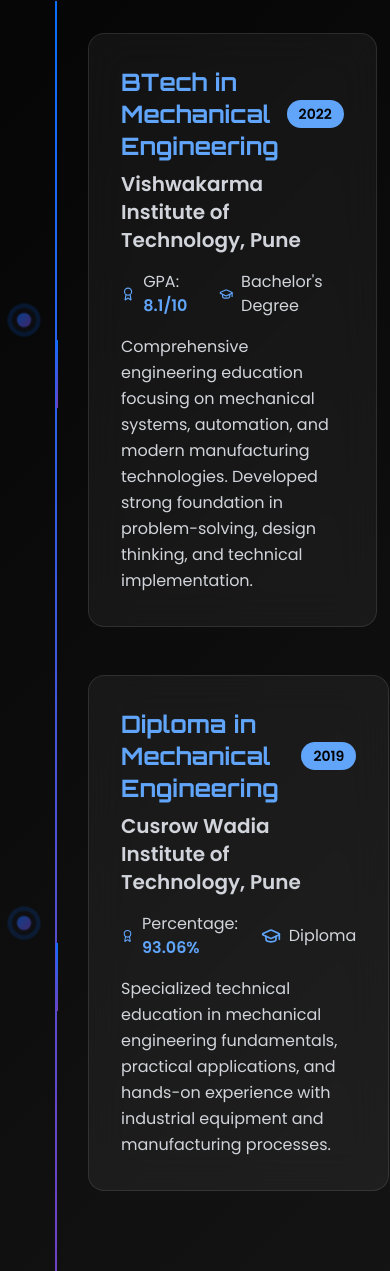
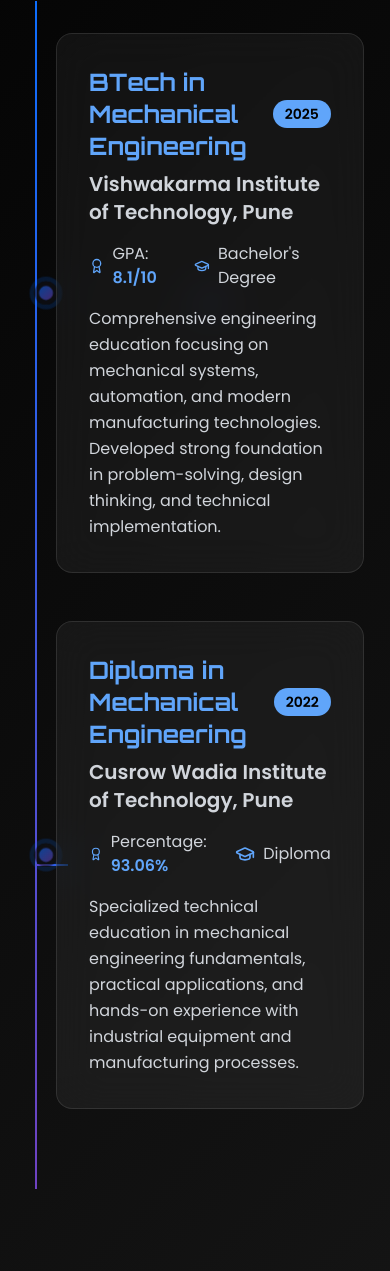
Before and after one commit to nishirajmane/NishirajAIEngineer, a plain HTML site: page education.html in a window 390 px wide. Shown: the part 607-1878 px from the top of the page. Drawn offline with nearby package versions, Linux system fonts and the light colour scheme.

Commit message:
Update Twitter links sitewide, timeline transitions, and project button navigation

```diff
--- a/education.html
+++ b/education.html
@@ -104,6 +104,7 @@
                         <div class="timeline-dot"></div>
                         <div class="timeline-line"></div>
                     </div>
+                    <div class="timeline-connector"></div>
                     <div class="timeline-content">
                         <div class="glass-card p-8">
                             <div class="mb-4">
@@ -112,7 +113,7 @@
                                         BTech in Mechanical Engineering
                                     </h3>
                                     <span class="bg-blue-400 text-black px-3 py-1 rounded-full text-sm font-semibold">
-                                        2022
+                                        2025
                                     </span>
                                 </div>
                                 <p class="text-xl text-gray-300 font-semibold">
@@ -146,6 +147,7 @@
                         <div class="timeline-dot"></div>
                         <div class="timeline-line"></div>
                     </div>
+                    <div class="timeline-connector"></div>
                     <div class="timeline-content">
                         <div class="glass-card p-8">
                             <div class="mb-4">
@@ -154,7 +156,7 @@
                                         Diploma in Mechanical Engineering
                                     </h3>
                                     <span class="bg-blue-400 text-black px-3 py-1 rounded-full text-sm font-semibold">
-                                        2019
+                                        2022
                                     </span>
                                 </div>
                                 <p class="text-xl text-gray-300 font-semibold">
@@ -347,7 +349,7 @@
                     translate into real-world solutions.
                 </p>
                 <div class="flex flex-col sm:flex-row gap-4 justify-center">
-                    <a href="index.html#projects" class="cta-button primary">
+                    <a href="projects.html" class="cta-button primary">
                         <i data-lucide="folder-open" class="w-5 h-5 mr-2"></i>
                         View Projects
                     </a>
@@ -370,7 +372,7 @@
                 <a href="https://www.linkedin.com/in/nishiraj-mane" target="_blank" class="social-link">
                     <i data-lucide="linkedin" class="w-6 h-6"></i>
                 </a>
-                <a href="https://twitter.com/nishirajmane" target="_blank" class="social-link">
+                <a href="https://x.com/ManeNishiraj?t=Q4eXbnrEgs_PCmOUXtHMaA&s=09" target="_blank" class="social-link">
                     <i data-lucide="twitter" class="w-6 h-6"></i>
                 </a>
             </div>
--- a/script.js
+++ b/script.js
@@ -14,6 +14,7 @@
     initializeIcons();
     initializeAOS();
     initializeTechModal();
+    initializeTimelineObserver();
 
     console.log('Portfolio initialization complete');
 });
@@ -390,9 +391,8 @@
                 AOS.init({
                     duration: 800,
                     easing: 'ease-in-out',
-                    once: true,
-                    offset: 100,
-                    disable: 'mobile' // Disable on mobile for better performance
+                    once: false,
+                    offset: 100
                 });
                 console.log('AOS initialized successfully');
             } catch (error) {
@@ -833,3 +833,21 @@
 
     console.log('Tech modal initialized successfully');
 }
+
+// Custom Intersection Observer for timeline-item transitions
+function initializeTimelineObserver() {
+    const items = document.querySelectorAll('.timeline-item');
+    if (!items.length) return;
+    const observer = new window.IntersectionObserver((entries) => {
+        entries.forEach(entry => {
+            if (entry.isIntersecting) {
+                entry.target.classList.add('visible');
+            } else {
+                entry.target.classList.remove('visible');
+            }
+        });
+    }, {
+        threshold: 0.2
+    });
+    items.forEach(item => observer.observe(item));
+}
--- a/styles.css
+++ b/styles.css
@@ -1066,43 +1066,50 @@
 
 /* Tech Stack Modal Styles */
 .tech-modal {
+    display: none;
     position: fixed;
+    z-index: 50;
+    left: 0;
     top: 0;
-    left: 0;
-    width: 100%;
-    height: 100%;
-    background: rgba(0, 0, 0, 0.8);
-    backdrop-filter: blur(10px);
-    z-index: 1000;
-    display: flex;
+    width: 100vw;
+    height: 100vh;
+    background: rgba(0, 0, 0, 0.7);
     align-items: center;
     justify-content: center;
+    transition: opacity 0.4s cubic-bezier(.4, 0, .2, 1);
     opacity: 0;
-    visibility: hidden;
-    transition: all 0.3s ease;
 }
 
 .tech-modal.show {
+    display: flex;
     opacity: 1;
-    visibility: visible;
 }
 
 .tech-modal-content {
-    background: rgba(15, 15, 15, 0.95);
-    backdrop-filter: blur(20px);
-    border: 1px solid rgba(13, 110, 253, 0.3);
-    border-radius: 20px;
-    max-width: 600px;
-    width: 90%;
-    max-height: 80vh;
+    background: rgba(30, 32, 40, 0.98);
+    border-radius: 18px;
+    box-shadow: 0 8px 40px rgba(13, 110, 253, 0.18);
+    padding: 2.5rem 2rem;
+    min-width: 320px;
+    max-width: 95vw;
+    max-height: 90vh;
     overflow-y: auto;
-    transform: scale(0.8) translateY(50px);
-    transition: all 0.3s ease;
-    box-shadow: 0 25px 50px rgba(0, 0, 0, 0.5);
-}
-
+    transform: scale(0.92) translateY(40px);
+    opacity: 0;
+    transition: opacity 0.4s cubic-bezier(.4, 0, .2, 1), transform 0.4s cubic-bezier(.4, 0, .2, 1);
+}
+
+.tech-modal.show .tech-modal-content,
 .tech-modal-content.show {
+    opacity: 1;
     transform: scale(1) translateY(0);
+}
+
+@media (max-width: 600px) {
+    .tech-modal-content {
+        padding: 1.2rem 0.5rem;
+        min-width: 90vw;
+    }
 }
 
 .tech-modal-header {
@@ -1353,9 +1360,10 @@
 }
 
 /* Education Timeline Styles */
+/* --- Timeline Layout Fix: No Overlap, Centered Line, Connectors --- */
 .education-timeline {
     position: relative;
-    max-width: 800px;
+    max-width: 900px;
     margin: 0 auto;
     padding: 2rem 0;
 }
@@ -1369,13 +1377,26 @@
     width: 2px;
     background: linear-gradient(135deg, #0d6efd 0%, #6f42c1 100%);
     transform: translateX(-50%);
+    z-index: 0;
 }
 
 .timeline-item {
     position: relative;
+    display: flex;
+    justify-content: flex-start;
+    align-items: center;
+    min-height: 220px;
     margin-bottom: 3rem;
-    display: flex;
-    align-items: center;
+    z-index: 1;
+    opacity: 0;
+    transform: translateY(40px) scale(0.98);
+    transition: opacity 0.6s cubic-bezier(.4, 0, .2, 1), transform 0.6s cubic-bezier(.4, 0, .2, 1);
+}
+
+.timeline-item[data-aos],
+.timeline-item.visible {
+    opacity: 1;
+    transform: translateY(0) scale(1);
 }
 
 .timeline-item:nth-child(odd) {
@@ -1387,9 +1408,16 @@
 }
 
 .timeline-marker {
-    position: relative;
-    z-index: 10;
-    flex-shrink: 0;
+    position: absolute;
+    left: 50%;
+    top: 50%;
+    transform: translate(-50%, -50%);
+    z-index: 2;
+    display: flex;
+    flex-direction: column;
+    align-items: center;
+    justify-content: center;
+    min-width: 40px;
 }
 
 .timeline-dot {
@@ -1400,22 +1428,93 @@
     border: 4px solid rgba(15, 15, 15, 0.95);
     box-shadow: 0 0 0 4px rgba(13, 110, 253, 0.3);
     animation: pulse 2s infinite;
+    z-index: 3;
 }
 
 .timeline-line {
+    display: none;
+    /* Hide the old vertical line inside items */
+}
+
+/* Horizontal connector from center line to card */
+.timeline-connector {
     position: absolute;
-    top: 20px;
+    top: 50%;
+    width: 50px;
+    height: 2px;
+    background: linear-gradient(90deg, #0d6efd 0%, #6f42c1 100%);
+    z-index: 1;
+}
+
+.timeline-item:nth-child(odd) .timeline-connector {
     left: 50%;
-    width: 2px;
-    height: calc(100% + 3rem);
-    background: linear-gradient(135deg, #0d6efd 0%, #6f42c1 100%);
-    transform: translateX(-50%);
+    transform: translateY(-50%);
+}
+
+.timeline-item:nth-child(even) .timeline-connector {
+    right: 50%;
+    transform: translateY(-50%) scaleX(-1);
 }
 
 .timeline-content {
-    flex: 1;
-    margin: 0 2rem;
-    max-width: 400px;
+    position: relative;
+    flex: 0 0 48%;
+    max-width: 48%;
+    margin: 0;
+    display: flex;
+    align-items: center;
+    z-index: 2;
+}
+
+.timeline-item:nth-child(odd) .timeline-content {
+    margin-left: 60px;
+    justify-content: flex-start;
+}
+
+.timeline-item:nth-child(even) .timeline-content {
+    margin-right: 60px;
+    justify-content: flex-end;
+}
+
+@media (max-width: 900px) {
+    .timeline-content {
+        max-width: 90%;
+        flex-basis: 90%;
+    }
+
+    .timeline-item:nth-child(odd) .timeline-content,
+    .timeline-item:nth-child(even) .timeline-content {
+        margin-left: 0;
+        margin-right: 0;
+    }
+}
+
+@media (max-width: 768px) {
+    .education-timeline::before {
+        left: 12px;
+    }
+
+    .timeline-item {
+        flex-direction: row !important;
+        min-height: 160px;
+    }
+
+    .timeline-marker {
+        left: 12px;
+        transform: translateY(-50%);
+    }
+
+    .timeline-content {
+        max-width: 90%;
+        flex-basis: 90%;
+        margin-left: 32px !important;
+        margin-right: 0 !important;
+    }
+
+    .timeline-connector {
+        left: 12px;
+        width: 32px;
+    }
 }
 
 /* Certification Cards */
@@ -1493,31 +1592,3 @@
     font-weight: 500;
     border: 1px solid rgba(13, 110, 253, 0.3);
 }
-
-/* Responsive Timeline */
-@media (max-width: 768px) {
-    .education-timeline::before {
-        left: 2rem;
-    }
-
-    .timeline-item {
-        flex-direction: row !important;
-        margin-left: 2rem;
-    }
-
-    .timeline-content {
-        margin-left: 2rem;
-        margin-right: 0;
-        max-width: none;
-    }
-
-    .timeline-marker {
-        position: absolute;
-        left: -2rem;
-    }
-
-    .timeline-line {
-        left: 2rem;
-        transform: none;
-    }
-}
```
Also changed, not shown: certifications.html (+1 -1 lines), contact.html (+3 -2 lines), index.html (+1 -1 lines), projects.html (+1 -1 lines).
